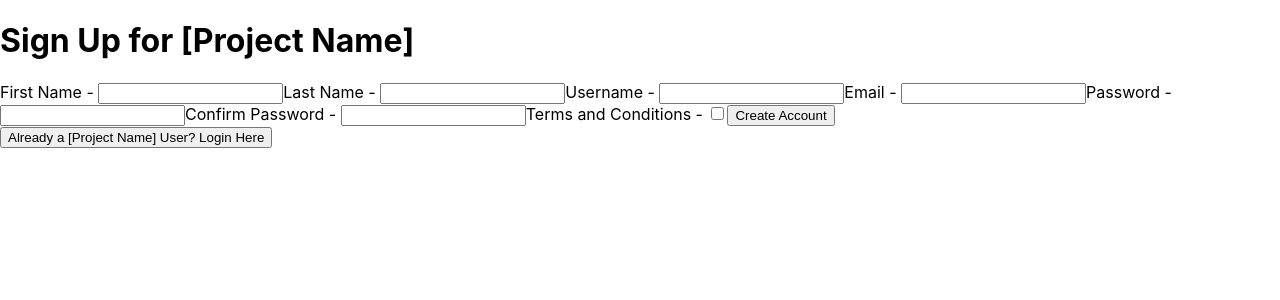
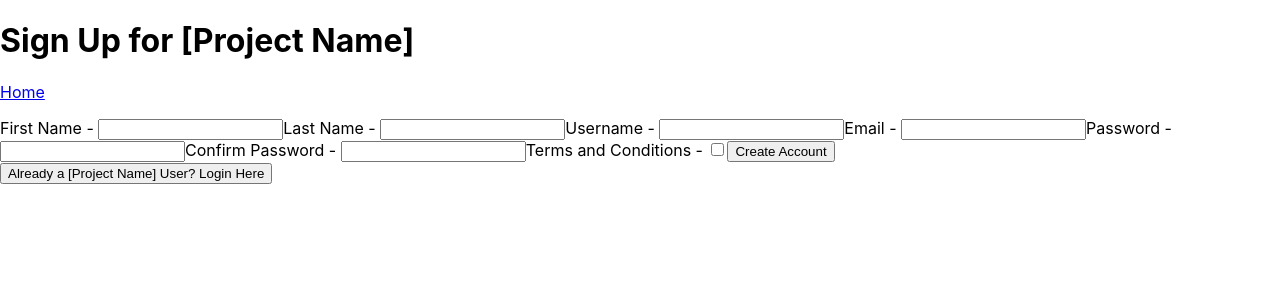
Before and after one commit to joowoonk/frontend-1, a React (Create React App) app in the folder frontend/: page /signup in a window 1280 px wide. Shown: the top 300 px of the page. Built offline with nearby package versions, Linux system fonts and the light colour scheme.

Commit message:
Added a nav bar to login and sign up pages with a home link

```diff
--- a/frontend/src/components/LoginPage/LoginPage.js
+++ b/frontend/src/components/LoginPage/LoginPage.js
@@ -62,9 +62,9 @@ function LoginPage() {
 				{/* <img src={logo} alt='website logo'/> */}
 				<h1 className='login-page-title'>Project Name</h1>
 
-				{/* <nav>
-					<Link to='/'></Link>
-				</nav> */}
+				<nav>
+					<Link to='/'>Home</Link>
+				</nav>
 			</header>
 
 			<LoginForm values={formValues} onInputChange={onInputChange} errors={formErrors}/>
--- a/frontend/src/components/Registration/SignUpPage.js
+++ b/frontend/src/components/Registration/SignUpPage.js
@@ -103,7 +103,6 @@ function SignUpPage() {
 
 	const onCheckboxChange = evt => {
 		const name = evt.target.name;
-		const value = evt.target.value;
 
 		yup
 			.reach(formSchema, name)
@@ -150,9 +149,9 @@ function SignUpPage() {
 				<h1 className='sign-up-page-title'>Sign Up for [Project Name]</h1>
 				{/* <img src={logo} alt='website logo'/> */}
 
-				{/* <nav>
-					<Link to='/'></Link>
-				</nav> */}
+				<nav>
+					<Link to='/'>Home</Link>
+				</nav>
 			</header>
 
 			<SignUpForm values={formValues} onInputChange={onInputChange} onCheckboxChange={onCheckboxChange} handleSubmit={handleSubmit} errors={formErrors}/>
```
